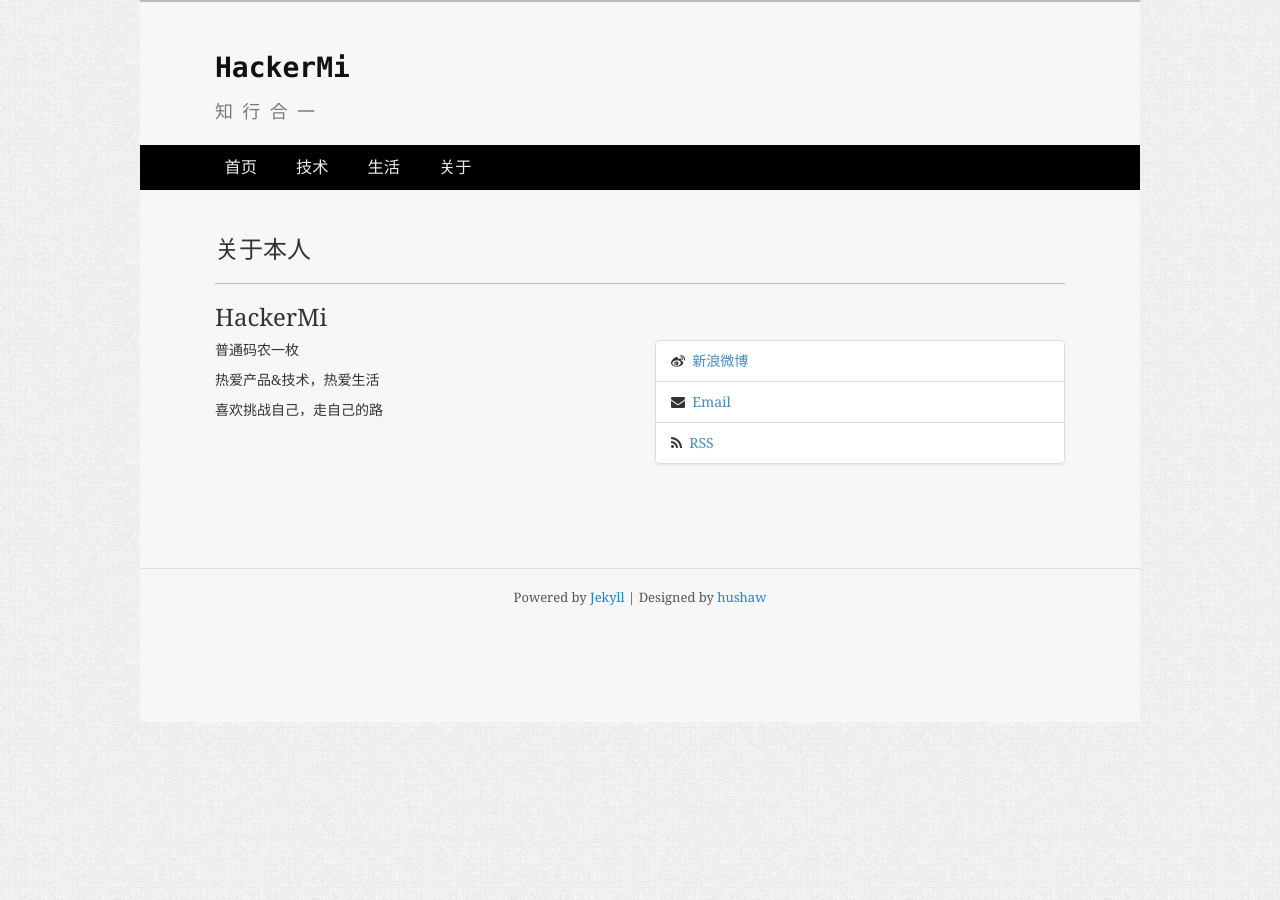
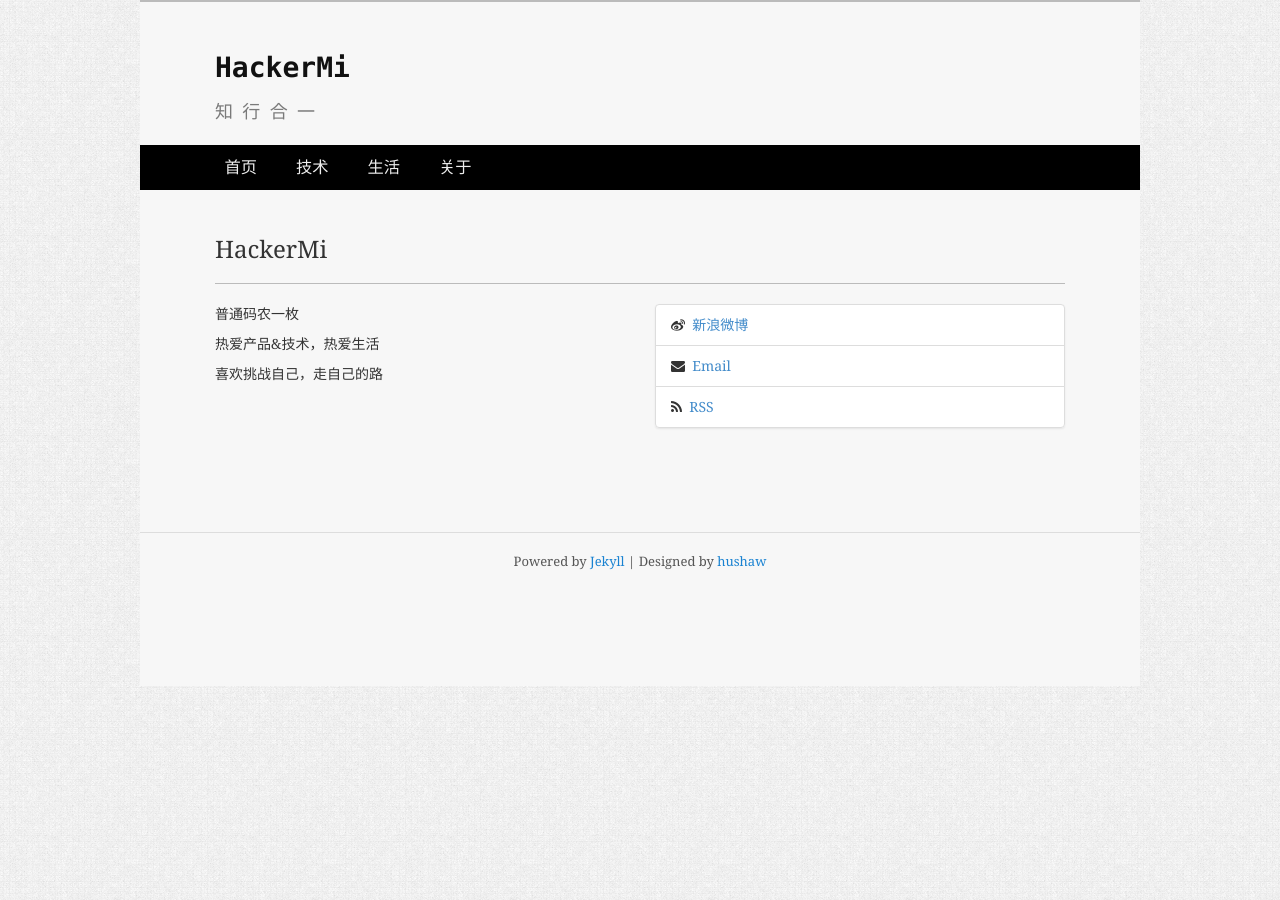
Before and after one commit to HackerMi/hackermi.github.com, a Jekyll site: the page built from about.html, in a window 1280 px wide. Built offline with Jekyll 4.4.1, drawn with Linux system fonts in a browser that asks for light colours; Markdown is read by kramdown in place of the engine named in the settings; comment, search, counter and statistics services are not loaded.

Commit message:
change about page style
Signed-off-by: HackerMi <wawi1985@163.com>

```diff
--- a/about.html
+++ b/about.html
@@ -1,10 +1,9 @@
 ---
 layout: page
-title: 关于本人
+title: HackerMi
 ---
 
 <div class="page-blank">
-    <h2>HackerMi</h2>
     <div class="row">
         <div class="col-md-6">
             <p>普通码农一枚</p>
```
